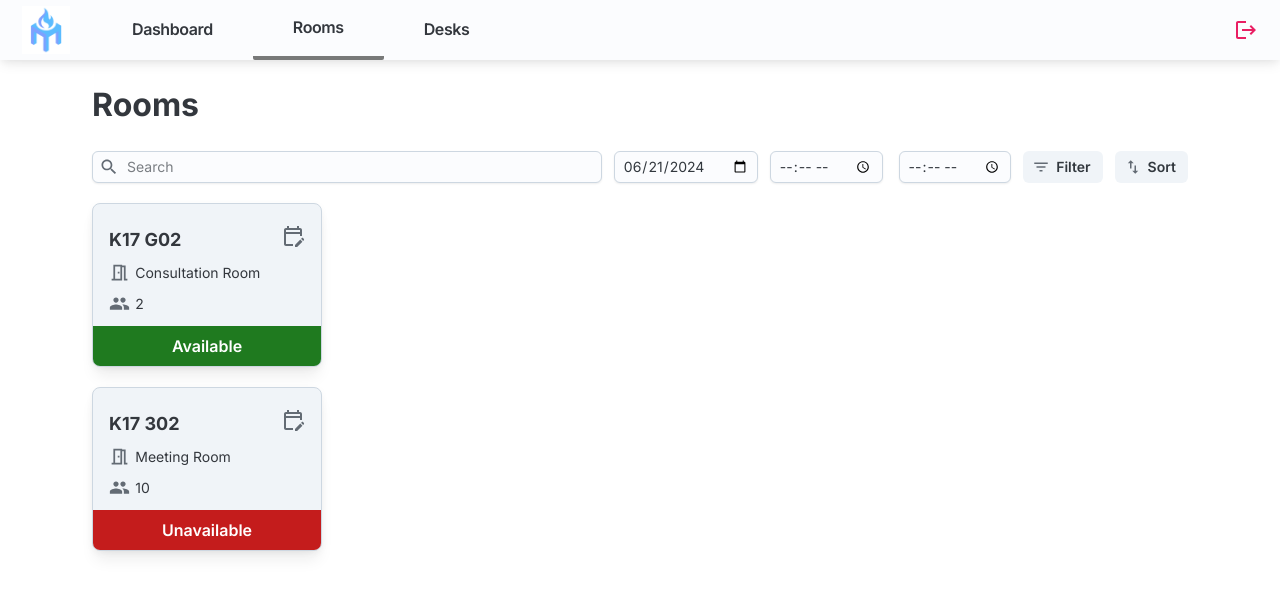
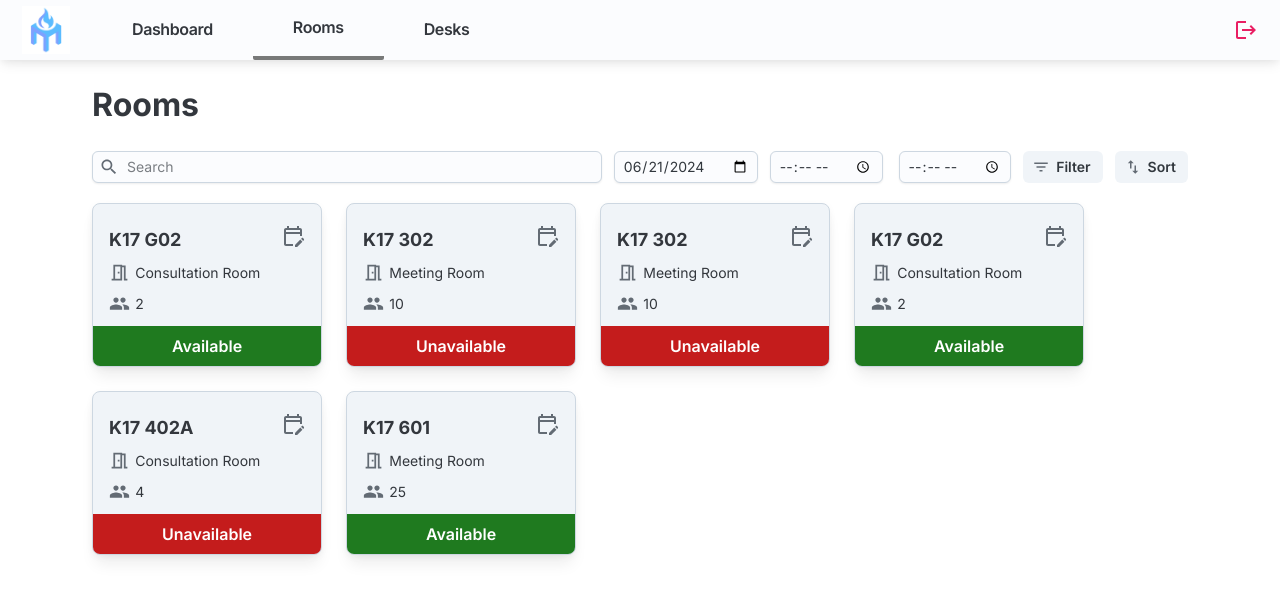
Before and after one commit to unsw-cse-comp99-3900/capstone-project-3900h13bfrancophiles, a Next.js app in the folder frontend/: page /rooms in a window 1280 px wide. Shown: the top 600 px of the page. Built offline with nearby package versions, Linux system fonts and the light colour scheme.

Commit message:
card card card card ig

```diff
--- a/frontend/app/(pages)/rooms/page.tsx
+++ b/frontend/app/(pages)/rooms/page.tsx
@@ -59,6 +59,34 @@ const rooms = [
     type: "Meeting Room",
     capacity: 10,
     available: false,
+  },
+  {
+    id: "3",
+    name: "K17 302",
+    type: "Meeting Room",
+    capacity: 10,
+    available: false,
+  },
+  {
+    id: "4",
+    name: "K17 G02",
+    type: "Consultation Room",
+    capacity: 2,
+    available: true,
+  },
+  {
+    id: "5",
+    name: "K17 402A",
+    type: "Consultation Room",
+    capacity: 4,
+    available: false,
+  },
+  {
+    id: "6",
+    name: "K17 601",
+    type: "Meeting Room",
+    capacity: 25,
+    available: true,
   },
 ];
 
@@ -210,10 +238,22 @@ export default function Rooms() {
           </Box>
         </ModalDialog>
       </Modal>
-
+      <Stack
+        direction="row"
+        sx={{
+          flexWrap: "wrap",
+          gap: 3,
+          justifyContent: "left",
+          paddingTop: "20px",
+          alignItems: "center",
+          marginLeft: 'auto',
+          marginRight: 'auto',
+        }}
+      >
       {rooms.map((room) => (
         <RoomCard key={room.id} room={room} />
       ))}
+      </Stack>
     </>
   );
 }
--- a/frontend/app/components/roomCard.tsx
+++ b/frontend/app/components/roomCard.tsx
@@ -26,7 +26,6 @@ export default function RoomCard({ room }: RoomCardProps) {
         maxWidth: "100%",
         boxShadow: "lg",
         background: "#F0F4F8",
-        marginTop: "20px",
       }}
     >
       <CardContent>
```
Also changed, not shown: 1 other file (tests, documents, lock files or other folders).
